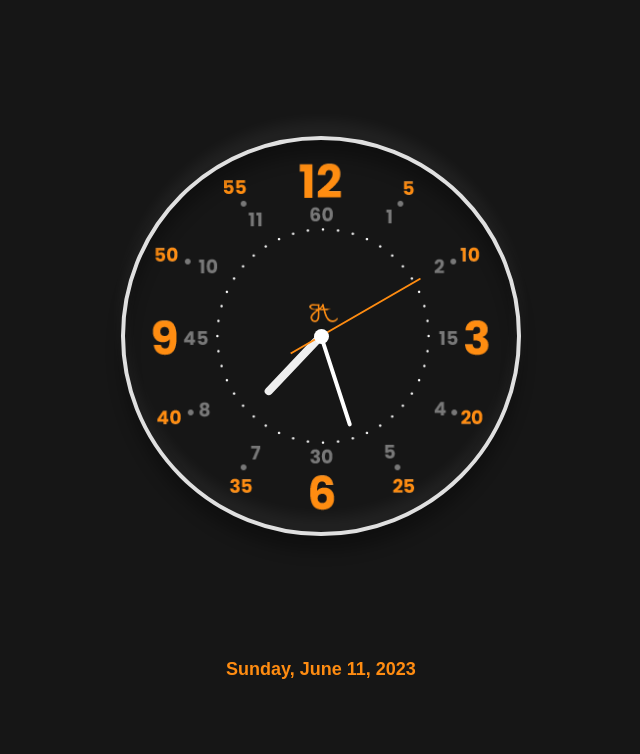
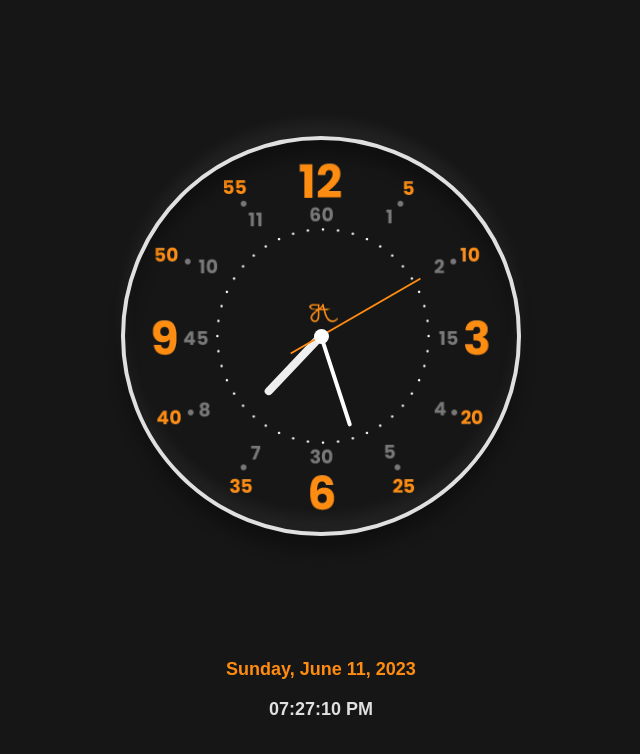
Before and after one commit to Jo-erl/AnalogClock, a plain HTML site: page index.html in a window 1280 px wide. Shown: the whole page, without its empty margins (319-959 px from the left). Drawn offline with Linux system fonts and the light colour scheme; a web font is replaced by a local one.

Commit message:
Update index.html

```diff
--- a/index.html
+++ b/index.html
@@ -21,7 +21,8 @@
     </div>
 
     <div id="currentDate"></div>
-
+    <div id="currentTime"></div>
+    <!--<div id="holidayMessage"></div>-->
 
     <script
       language="javascript"
```
